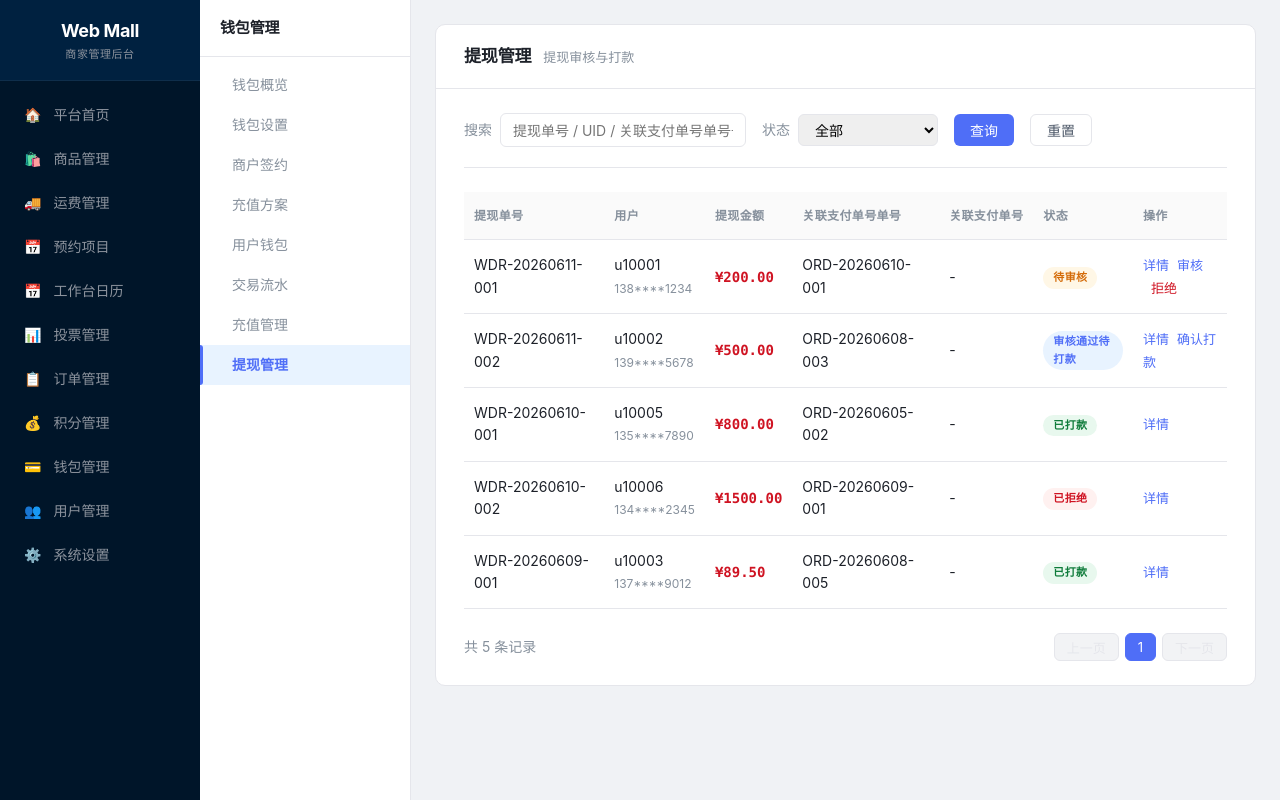
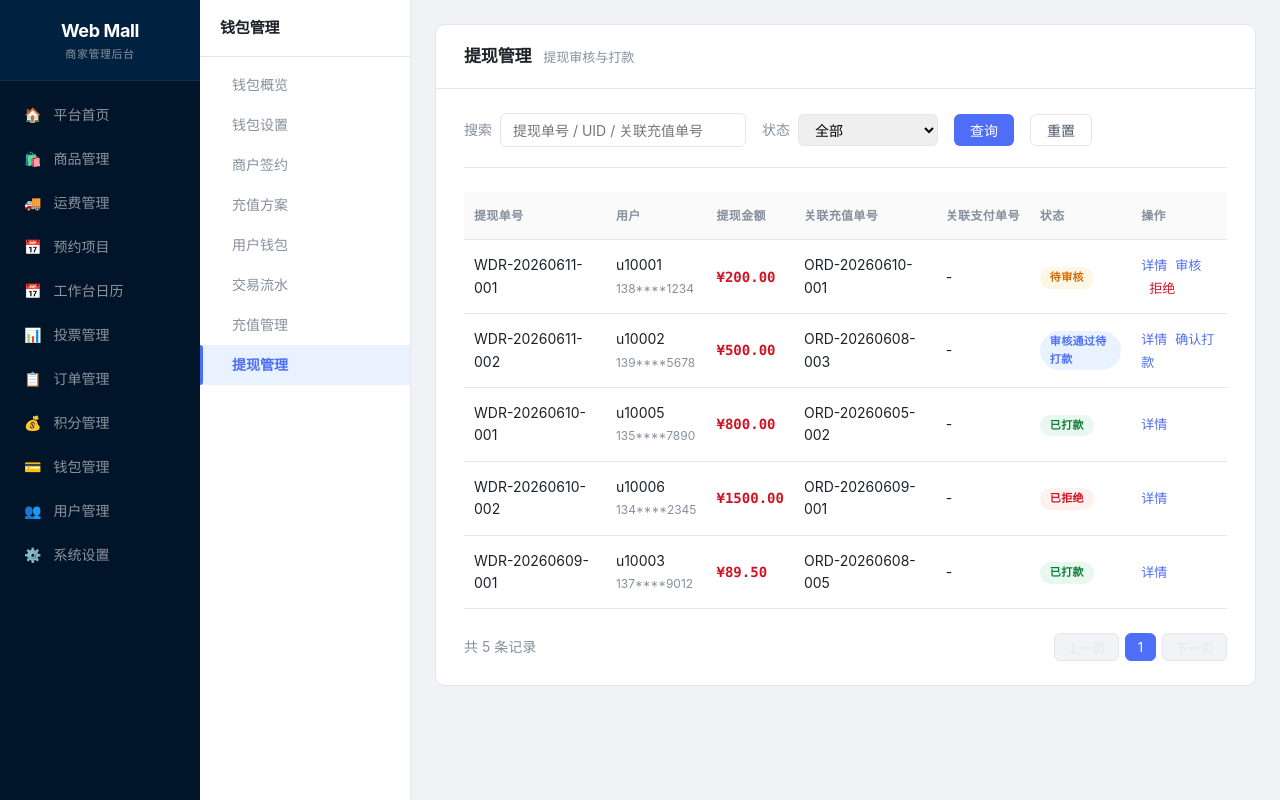
Before and after one commit to wu-pengbo/web_mall, a Vue app: page /wallet/withdraw in a window 1280 px wide. Built offline with nearby package versions, Linux system fonts and the light colour scheme; the HTML template or start-up script is replaced by a standard one.

Commit message:
fix: 提现管理表头'关联订单'→'关联充值单号'，'关联充值'→'关联支付单号'

```diff
--- a/04_deliverables/wallet/withdraw.html
+++ b/04_deliverables/wallet/withdraw.html
@@ -169,12 +169,12 @@
     <div class="panel-header"><h2>提现管理</h2><span class="panel-subtitle">提现审核与打款</span></div>
     <div class="panel-body">
       <div class="filter-bar">
-        <div class="filter-item"><label>搜索</label><input type="text" class="form-input" v-model="withdrawSearchForm.keyword" placeholder="提现单号 / UID / 关联支付单号单号号" style="width: 220px" /></div>
+        <div class="filter-item"><label>搜索</label><input type="text" class="form-input" v-model="withdrawSearchForm.keyword" placeholder="提现单号 / UID / 关联充值单号" style="width: 220px" /></div>
         <div class="filter-item"><label>状态</label><select class="form-select" v-model="withdrawSearchForm.status" style="width: 140px"><option value="">全部</option><option value="pending">待审核</option><option value="approved">审核通过待打款</option><option value="refunded">已打款</option><option value="rejected">已拒绝</option></select></div>
         <div class="filter-item"><button class="btn btn-primary" @click="">查询</button><button class="btn btn-default" style="margin-left: 8px" @click="withdrawSearchForm.keyword = ''; withdrawSearchForm.status = ''">重置</button></div>
       </div>
       <table class="data-table">
-        <thead><tr><th>提现单号</th><th>用户</th><th>提现金额</th><th>关联支付单号单号</th><th>关联支付单号</th><th>状态</th><th>操作</th></tr></thead>
+        <thead><tr><th>提现单号</th><th>用户</th><th>提现金额</th><th>关联充值单号</th><th>关联支付单号</th><th>状态</th><th>操作</th></tr></thead>
         <tbody>
           <tr v-for="w in filteredWithdraws" :key="w.id">
             <td>{{ w.withdrawNo }}</td><td>{{ w.uid }}<br/><span class="sub-text">{{ w.phone }}</span></td>
@@ -203,7 +203,7 @@
             <div><label>提现金额</label><span class="price-text">¥{{ withdrawDetailItem.amount.toFixed(2) }}</span></div>
             <div><label>手续费</label><span>{{ withdrawDetailItem.fee > 0 ? '¥' + withdrawDetailItem.fee.toFixed(2) : '免' }}</span></div>
             <div><label>实际到账</label><span>¥{{ withdrawDetailItem.actualAmount.toFixed(2) }}</span></div>
-            <div><label>关联支付单号单号</label><span>{{ withdrawDetailItem.relatedOrderNo }}</span></div>
+            <div><label>关联充值单号</label><span>{{ withdrawDetailItem.relatedOrderNo }}</span></div>
             <div><label>状态</label><span class="status-tag" :class="withdrawDetailItem.status">{{ withdrawStatusLabel[withdrawDetailItem.status] }}</span></div>
             <div><label>申请时间</label><span>{{ withdrawDetailItem.applyTime }}</span></div>
             <div><label>完成时间</label><span>{{ withdrawDetailItem.completeTime || '-' }}</span></div>
--- a/src/views/wallet/WithdrawManage.vue
+++ b/src/views/wallet/WithdrawManage.vue
@@ -49,12 +49,12 @@ const rejectWithdraw = (item: WithdrawRecord) => {
     <div class="panel-header"><h2>提现管理</h2><span class="panel-subtitle">提现审核与打款</span></div>
     <div class="panel-body">
       <div class="filter-bar">
-        <div class="filter-item"><label>搜索</label><input type="text" class="form-input" v-model="withdrawSearchForm.keyword" placeholder="提现单号 / UID / 关联支付单号单号号" style="width: 220px" /></div>
+        <div class="filter-item"><label>搜索</label><input type="text" class="form-input" v-model="withdrawSearchForm.keyword" placeholder="提现单号 / UID / 关联充值单号" style="width: 220px" /></div>
         <div class="filter-item"><label>状态</label><select class="form-select" v-model="withdrawSearchForm.status" style="width: 140px"><option value="">全部</option><option value="pending">待审核</option><option value="approved">审核通过待打款</option><option value="refunded">已打款</option><option value="rejected">已拒绝</option></select></div>
         <div class="filter-item"><button class="btn btn-primary" @click="">查询</button><button class="btn btn-default" style="margin-left: 8px" @click="withdrawSearchForm.keyword = ''; withdrawSearchForm.status = ''">重置</button></div>
       </div>
       <table class="data-table">
-        <thead><tr><th>提现单号</th><th>用户</th><th>提现金额</th><th>关联支付单号单号</th><th>关联支付单号</th><th>状态</th><th>操作</th></tr></thead>
+        <thead><tr><th>提现单号</th><th>用户</th><th>提现金额</th><th>关联充值单号</th><th>关联支付单号</th><th>状态</th><th>操作</th></tr></thead>
         <tbody>
           <tr v-for="w in filteredWithdraws" :key="w.id">
             <td>{{ w.withdrawNo }}</td><td>{{ w.uid }}<br/><span class="sub-text">{{ w.phone }}</span></td>
@@ -83,7 +83,7 @@ const rejectWithdraw = (item: WithdrawRecord) => {
             <div><label>提现金额</label><span class="price-text">¥{{ withdrawDetailItem.amount.toFixed(2) }}</span></div>
             <div><label>手续费</label><span>{{ withdrawDetailItem.fee > 0 ? '¥' + withdrawDetailItem.fee.toFixed(2) : '免' }}</span></div>
             <div><label>实际到账</label><span>¥{{ withdrawDetailItem.actualAmount.toFixed(2) }}</span></div>
-            <div><label>关联支付单号单号</label><span>{{ withdrawDetailItem.relatedOrderNo }}</span></div>
+            <div><label>关联充值单号</label><span>{{ withdrawDetailItem.relatedOrderNo }}</span></div>
             <div><label>状态</label><span class="status-tag" :class="withdrawDetailItem.status">{{ withdrawStatusLabel[withdrawDetailItem.status] }}</span></div>
             <div><label>申请时间</label><span>{{ withdrawDetailItem.applyTime }}</span></div>
             <div><label>完成时间</label><span>{{ withdrawDetailItem.completeTime || '-' }}</span></div>
```
